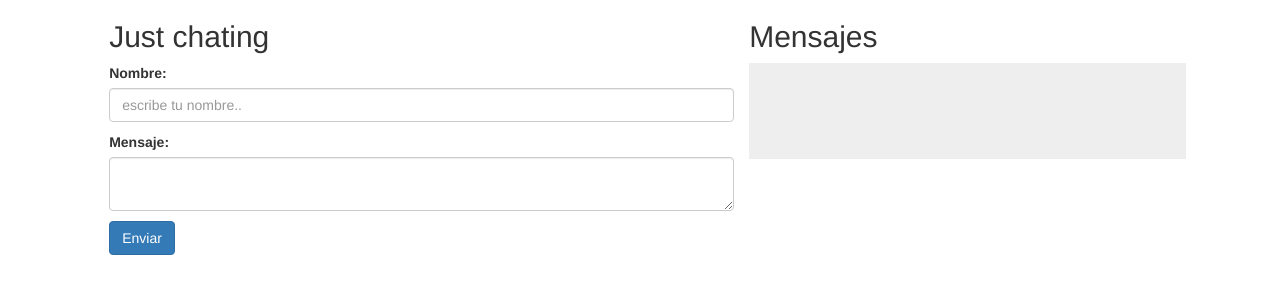
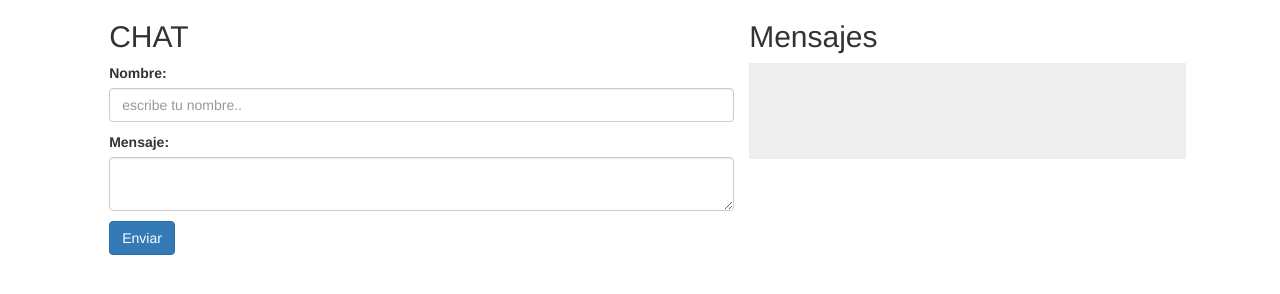
Before and after one commit to cposada23/chatNode, a website: page index.html in a window 1280 px wide. Drawn offline with nearby package versions, Linux system fonts and the light colour scheme; no server answers.

Commit message:
chat en nodejs

```diff
--- a/index.html
+++ b/index.html
@@ -7,7 +7,7 @@
 <body>
 	<div class="row">
      <div class="col-xs-6 col-xs-offset-1">
-         <h2>Just chating</h2>
+         <h2>CHAT</h2>
          <p>
             <label>Nombre:</label>
             <input type="text" class="form-control" name="message" id="user" placeholder="escribe tu nombre..">
--- a/server.js
+++ b/server.js
@@ -10,7 +10,7 @@ app.get("/", function(req, res){
 });
 
 server.listen(port);
-console.log("Listening on port " + port);
+console.log("Escuchando el puerto" + port);
 
 var io = require('socket.io').listen(server);
 io.sockets.on('connection', function (socket) {
```
